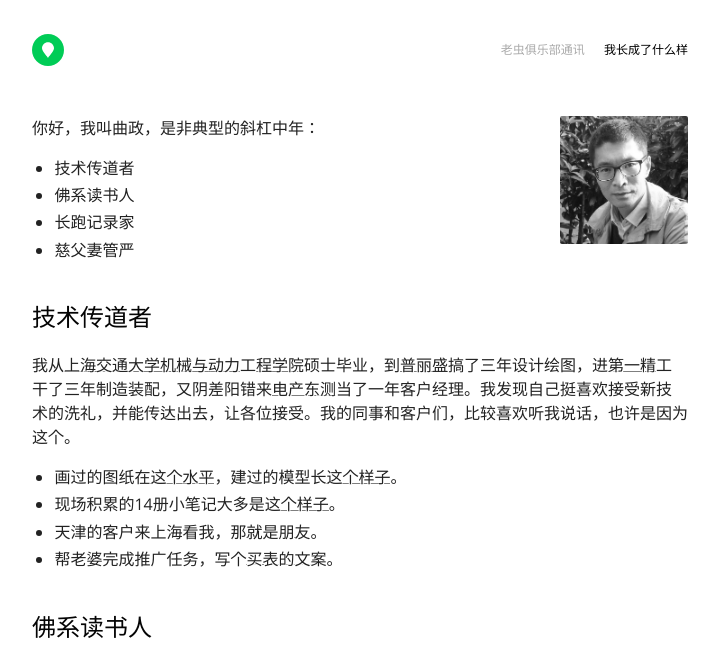
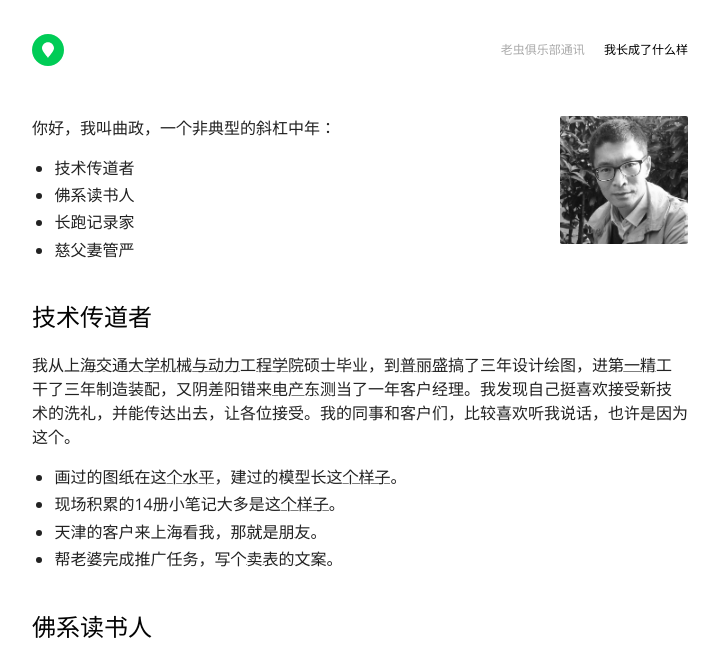
Before and after one commit to John-Qu/John-Qu.github.io, a Jekyll site: the page built from about/index.md, in a window 1280 px wide. Shown: the top 655 px of the page, without its empty margins (280-999 px from the left). Built offline with Jekyll 4.4.1, drawn with Linux system fonts in a browser that asks for light colours.

```diff
--- a/about/index.md
+++ b/about/index.md
@@ -6,7 +6,7 @@ title: About
 <!-- <img src="John.jpeg" class="profile-picture" width="128" align="right"> -->
 <img src="A Father from a boy s cam.jpg" class="profile-picture" width="128" align="right">
 
-你好，我叫曲政，是非典型的斜杠中年：
+你好，我叫曲政，一个非典型的斜杠中年：
 
 * 技术传道者
 * 佛系读书人
@@ -18,7 +18,7 @@ title: About
 * 画过的图纸在[这个水平](https://ws2.sinaimg.cn/large/006tNc79gy1fptq2p3o8ej31kw1034qp.jpg)，建过的模型长[这个样子](https://ws4.sinaimg.cn/large/006tNc79gy1fptq1ksfvmj314q1he4df.jpg)。
 * 现场积累的14册小笔记大多是[这个样子](https://ws4.sinaimg.cn/large/006tNc79gy1fptq2xx58nj30a60exq7r.jpg)。
 * 天津的客户来上海看我，那[就是朋友](https://ws1.sinaimg.cn/large/006tNc79gy1fptq7v42hhj31kw16oe82.jpg)。
-* 帮老婆完成推广任务，写个[买表的文案](https://www.jianshu.com/p/2866f03cd6f0)。
+* 帮老婆完成推广任务，写个[卖表的文案](https://www.jianshu.com/p/2866f03cd6f0)。
 
 <h2>佛系读书人</h2>
 
--- a/projects/index.html
+++ b/projects/index.html
@@ -16,4 +16,4 @@ ul > li > p { margin:0; display:inline; }
 {% endfor %}
 </ul>
 
-<h2>More hacks</h2>
+<!-- <h2>More hacks</h2> -->
```
Also changed, not shown: other parts of projects/index.html (+1 -1 lines).
